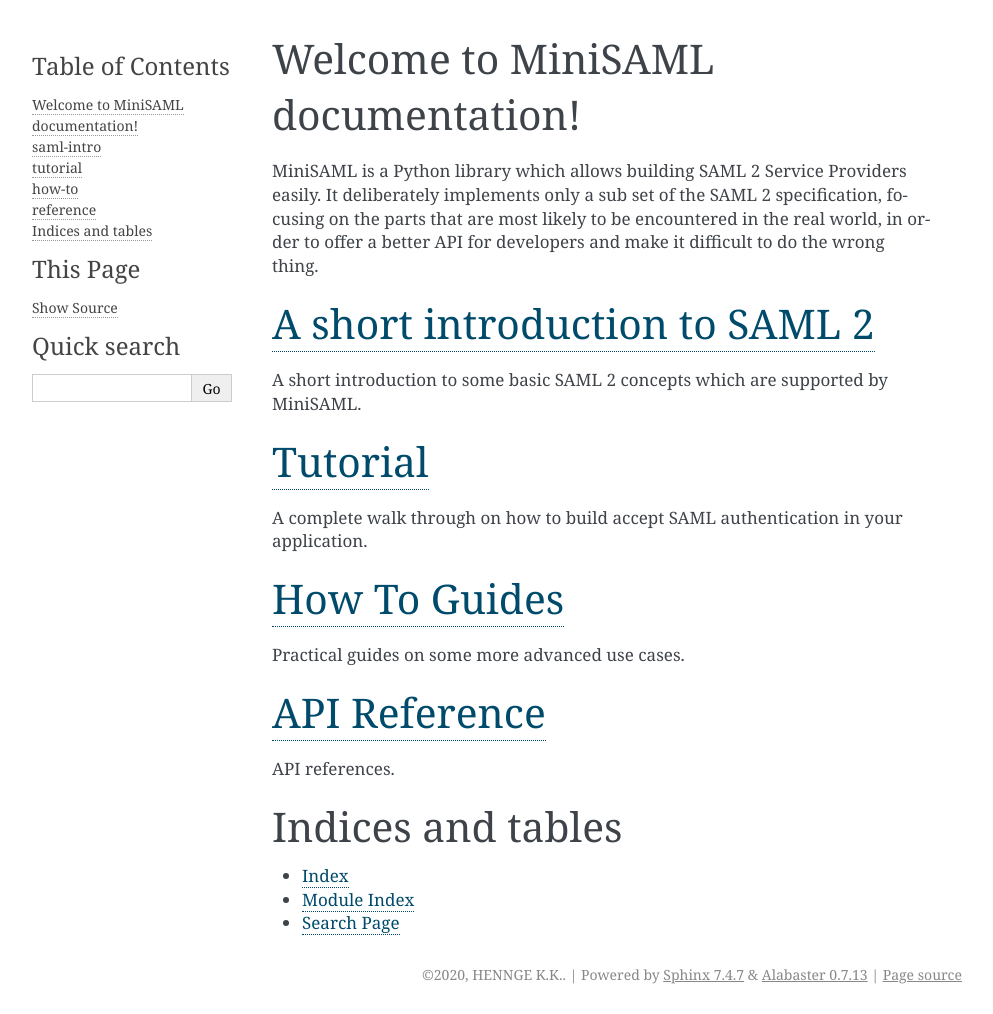
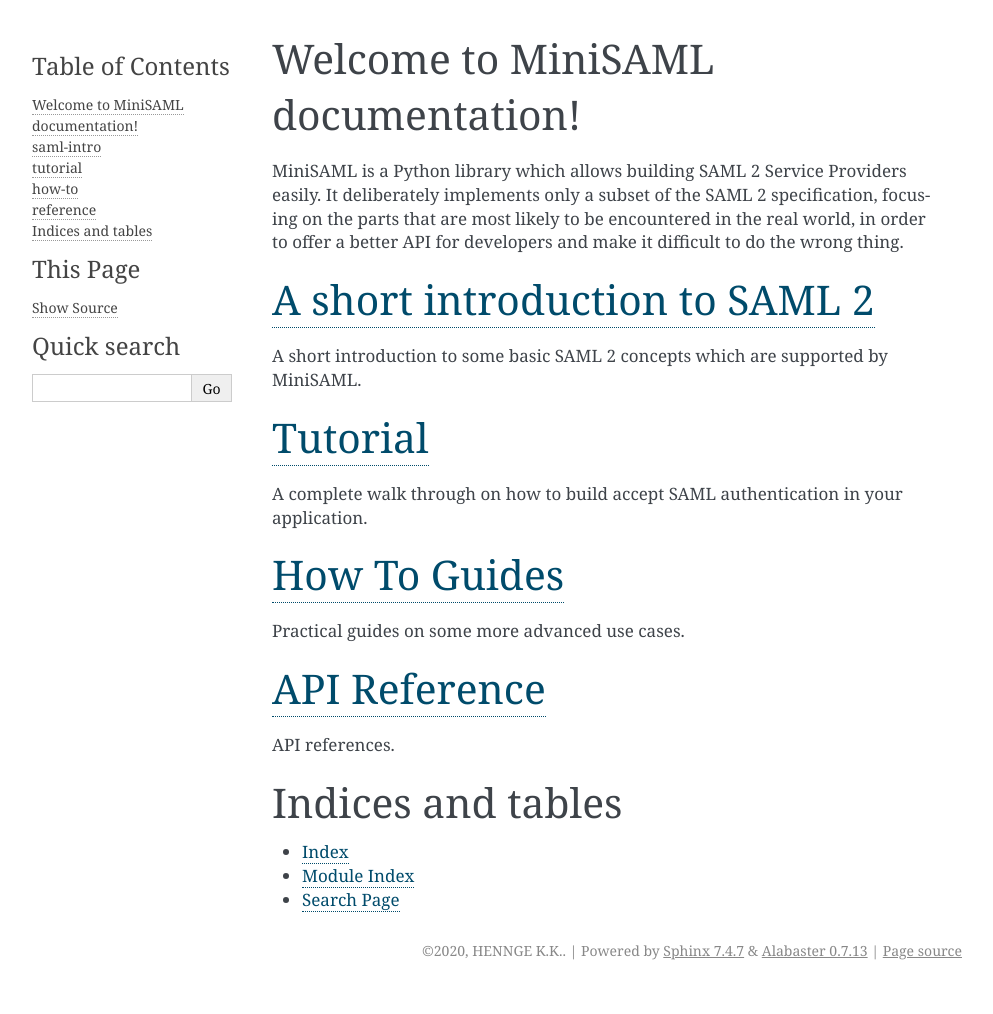
Before and after one commit to HENNGE/minisaml, a Sphinx documentation site: the page built from docs/index.rst, in a window 1280 px wide. Shown: the whole page, without its empty margins (148-1141 px from the left). Built offline with Sphinx 7.4.7, drawn with Linux system fonts in a browser that asks for light colours; after the commit the page ends 990 px from its top, so only the background shows below that.

Commit message:
Update docs/index.rst
Co-authored-by: Dima Tisnek <dimaqq@gmail.com>

```diff
--- a/docs/index.rst
+++ b/docs/index.rst
@@ -7,7 +7,7 @@
 ==================================
 
 MiniSAML is a Python library which allows building SAML 2 Service Providers easily.
-It deliberately implements only a sub set of the SAML 2 specification, focusing on
+It deliberately implements only a subset of the SAML 2 specification, focusing on
 the parts that are most likely to be encountered in the real world, in order to offer
 a better API for developers and make it difficult to do the wrong thing.
 
```
